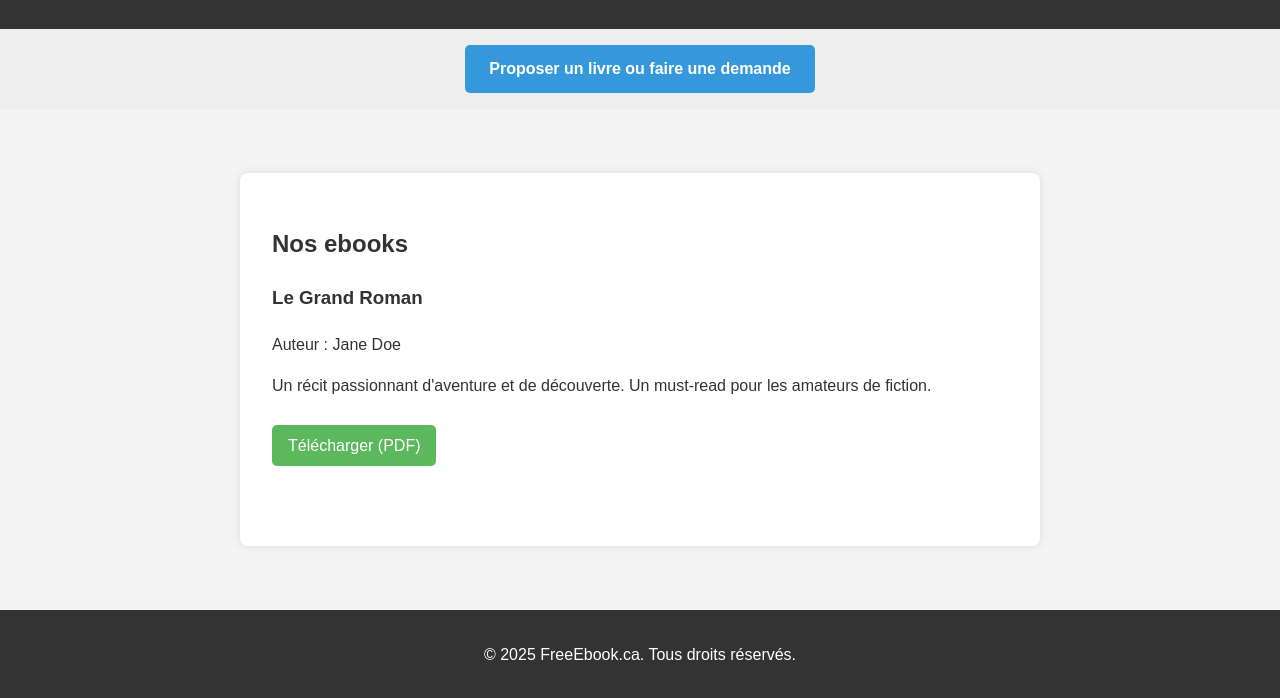
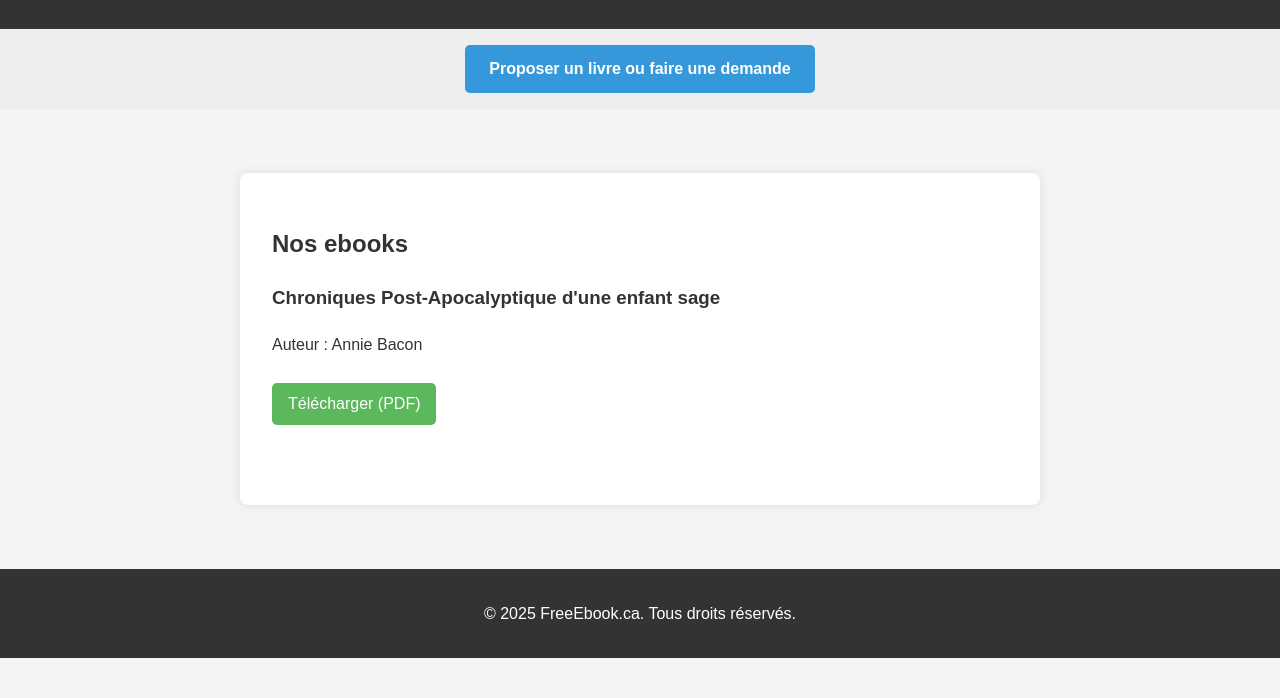
Before and after one commit to Chridlidlo/EbooksGratuits, a plain HTML site: page index.html in a window 1280 px wide. Shown: the part 112-810 px from the top of the page. Drawn offline with Linux system fonts and the light colour scheme.

Commit message:
Update index.html

```diff
--- a/index.html
+++ b/index.html
@@ -21,10 +21,9 @@
             <h2>Nos ebooks</h2>
 
             <div class="book-item">
-                <h3>Le Grand Roman</h3>
-                <p>Auteur : Jane Doe</p>
-                <p>Un récit passionnant d'aventure et de découverte. Un must-read pour les amateurs de fiction.</p>
-                <a href="ebooks/le-grand-roman.pdf" download class="download-btn">Télécharger (PDF)</a>
+                <h3>Chroniques Post-Apocalyptique d'une enfant sage</h3>
+                <p>Auteur : Annie Bacon</p>
+                <a href="ebooks/\Annie Bacon\Chroniques post-apocalyptiques - Annie Bacon.epub" download class="download-btn">Télécharger (PDF)</a>
             </div>
 
             </section>
```
